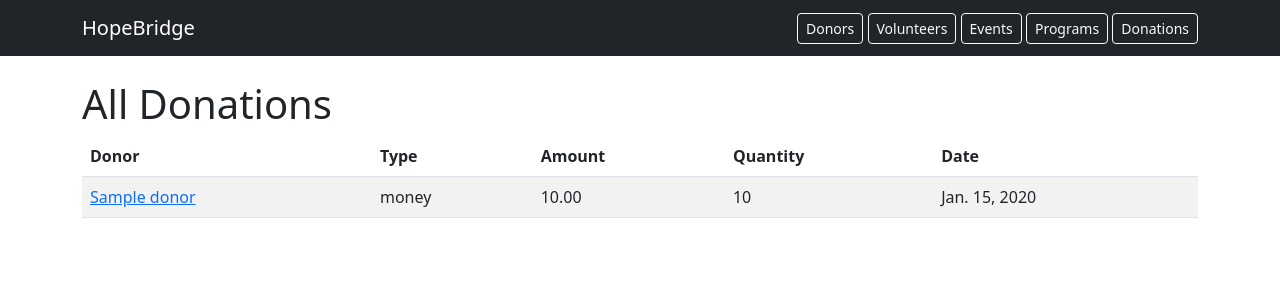
After one commit to Maulik-Ujeniya/hopebridge, a Django app: page /donations/ in a window 1280 px wide. The commit adds this page. Shown: the top 300 px of the page. Run offline with Django 5.2, Linux system fonts and the light colour scheme; tables that the repository leaves empty hold one stand-in row (values such as "Sample post").

Commit message:
Add Donations list and detail pages, link in navbar and homepage

```diff
--- /dev/null
+++ b/donations/templates/donations/donation_list.html
@@ -0,0 +1,21 @@
+{% extends 'base.html' %}
+
+{% block content %}
+<h1>All Donations</h1>
+<table class="table table-striped">
+    <thead>
+        <tr><th>Donor</th><th>Type</th><th>Amount</th><th>Quantity</th><th>Date</th></tr>
+    </thead>
+    <tbody>
+        {% for donation in donations %}
+        <tr>
+            <td><a href="/donations/{{ donation.id }}/">{{ donation.donor.name }}</a></td>
+            <td>{{ donation.donation_type }}</td>
+            <td>{{ donation.amount|default:"-" }}</td>
+            <td>{{ donation.quantity|default:"-" }}</td>
+            <td>{{ donation.date_donated }}</td>
+        </tr>
+        {% endfor %}
+    </tbody>
+</table>
+{% endblock %}
--- /dev/null
+++ b/donations/urls.py
@@ -0,0 +1,7 @@
+from django.urls import path
+from . import views
+
+urlpatterns = [
+    path('', views.donation_list, name='donation_list'),
+    path('<int:donation_id>/', views.donation_detail, name='donation_detail'),
+]
--- a/donations/views.py
+++ b/donations/views.py
@@ -1,3 +1,10 @@
-from django.shortcuts import render
+from django.shortcuts import render, get_object_or_404
+from .models import Donation
 
-# Create your views here.
+def donation_list(request):
+    donations = Donation.objects.all()
+    return render(request, 'donations/donation_list.html', {'donations': donations})
+
+def donation_detail(request, donation_id):
+    donation = get_object_or_404(Donation, id=donation_id)
+    return render(request, 'donations/donation_detail.html', {'donation': donation})
--- a/hopebridge/urls.py
+++ b/hopebridge/urls.py
@@ -25,4 +25,5 @@ urlpatterns = [
     path('volunteers/', include('volunteers.urls')),
     path('events/', include('events.urls')),
     path('programs/', include('programs.urls')),
+    path('donations/', include('donations.urls')),
 ]
--- a/templates/base.html
+++ b/templates/base.html
@@ -13,6 +13,7 @@
                 <a class="btn btn-outline-light btn-sm" href="/volunteers/">Volunteers</a>
                 <a class="btn btn-outline-light btn-sm" href="/events/">Events</a>
                 <a class="btn btn-outline-light btn-sm" href="/programs/">Programs</a>
+                <a class="btn btn-outline-light btn-sm" href="/donations/">Donations</a>
             </div>
         </div>
     </nav>
--- a/templates/home.html
+++ b/templates/home.html
@@ -12,6 +12,7 @@
     <a href="/volunteers/" class="list-group-item list-group-item-action">Volunteers</a>
     <a href="/events/" class="list-group-item list-group-item-action">Events</a>
     <a href="/programs/" class="list-group-item list-group-item-action">Programs</a>
+    <a href="/donations/" class="list-group-item list-group-item-action">Donations</a>
 </div>
 {% endblock %}
 </body>
```
Also changed, not shown: donations/templates/donations/donation_detail.html (added, +10 -0 lines).
